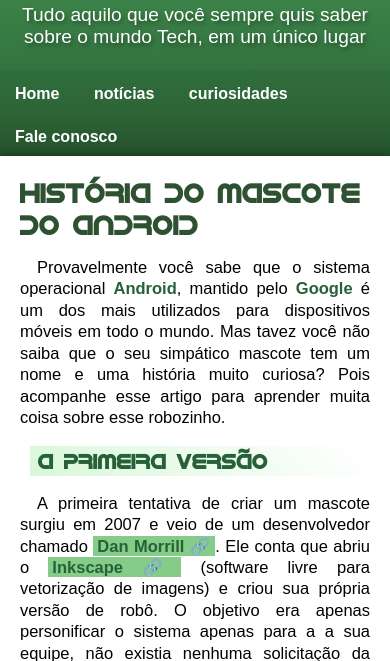
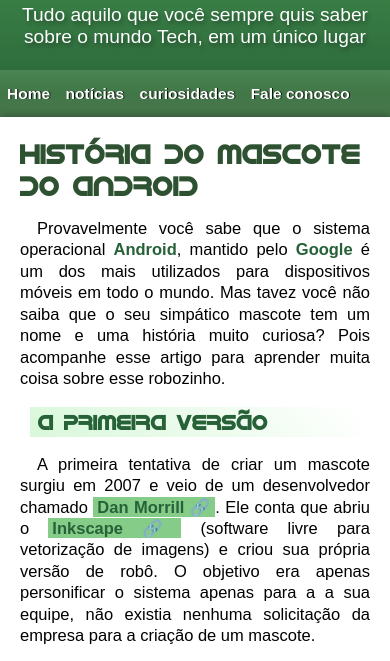
Before and after one commit to jovittor/projeto-android, a plain HTML site: page index.html in a window 390 px wide. Shown: the part 163-824 px from the top of the page. Drawn offline with Linux system fonts and the light colour scheme.

Commit message:
tornei o projeto mais responsivo

```diff
--- a/estilos/style.css
+++ b/estilos/style.css
@@ -4,6 +4,22 @@
 @font-face {
     font-family: android;
     src: url("../fontes/idroid.otf") format("OpenType");
+}
+@media (max-width:600px) {
+    .cabecalho > a{ padding: 10px 3px;
+        margin-left: 4px;
+        margin-right: 1px;
+        font-size: 15.5px;
+        font-weight: 700;
+        border-radius: 5px;
+        color:#fff;
+        text-shadow: 1px 0px rgba(0, 0, 0, 0.829) ;
+
+    }
+    .cabecalho{
+        background-color:#7fb883;
+    }
+
 }
 :root {
     --cor0:  #cad7a999;
@@ -12,6 +28,7 @@
     --cor03: #276137;
     --cor04: #48a051ee;
     --cor05: #8bdf9094;
+    --cor06 :#7fb883;
 
 
     --fonte-padrao: Arial, Verdana, Helvetica, sans-serif;
@@ -57,7 +74,7 @@ h2{
     font-family: android;
     background-image:linear-gradient(45deg, #9beb9f62, transparent);
     margin: 10px 10px;
-    color: #276137;
+    color: var(--cor03);
     font-size: 1.3em;
     text-indent: 5px;
     padding: 3px;
@@ -84,6 +101,7 @@ nav > a:hover{
     color: var(--cor03);
     border-radius: 5px;
     transition-duration: .5s;
+    text-shadow: none;
 }
 nav > a:active{
     color: #6dac39;
@@ -93,9 +111,6 @@ nav > a:active{
 nav{
     background-image: linear-gradient(to top, #1f452391, #2e6234c2, #2f6b3ca8);
     min-height: 47px;
-
-
-
 
 }
 main{
--- a/index.html
+++ b/index.html
@@ -12,7 +12,7 @@
     <header>
         <h1>Curiosidades  de  Tecnologia</h1>
         <p>Tudo aquilo que você sempre quis saber sobre o mundo Tech, em um único lugar</p>
-        <nav>
+        <nav class="cabecalho">
         <a href="#">Home</a>
         <a href="#">notícias</a>
         <a href="#">curiosidades</a>
```
